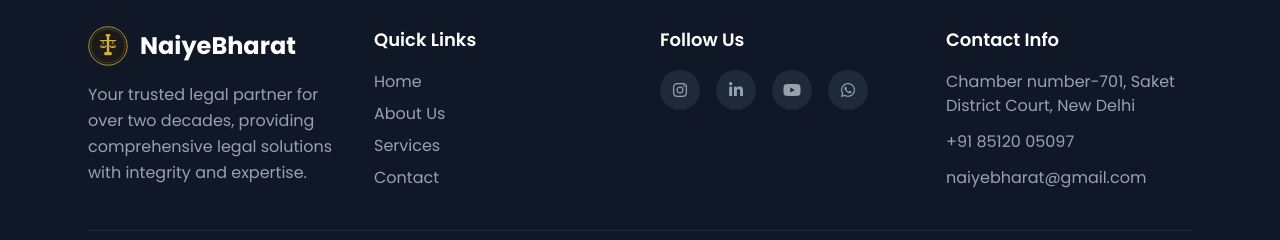
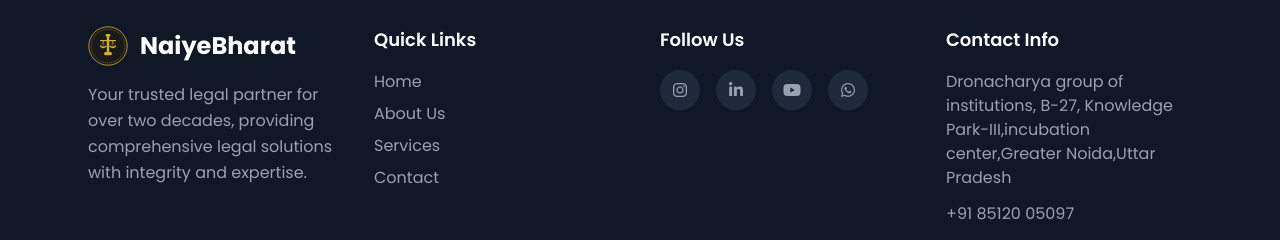
Before and after one commit to naiyebharat/naiye-bharat-website, a Next.js app: page / in a window 1280 px wide. Shown: the part 4302-4542 px from the top of the page. Built offline with nearby package versions, Linux system fonts and the light colour scheme; no server answers; a web font is replaced by a local one.

Commit message:
added address

```diff
--- a/components/Footer.tsx
+++ b/components/Footer.tsx
@@ -112,7 +112,7 @@ export default function Footer() {
           <div>
             <h4 className="text-lg font-semibold mb-4">Contact Info</h4>
             <div className="space-y-3 text-gray-400">
-              <p>Chamber number-701, Saket District Court, New Delhi</p>
+              <p>Dronacharya group of institutions, B-27, Knowledge Park-III,incubation center,Greater Noida,Uttar Pradesh</p>
               <p>+91 85120 05097</p>
               <p>naiyebharat@gmail.com</p>
             </div>
```
